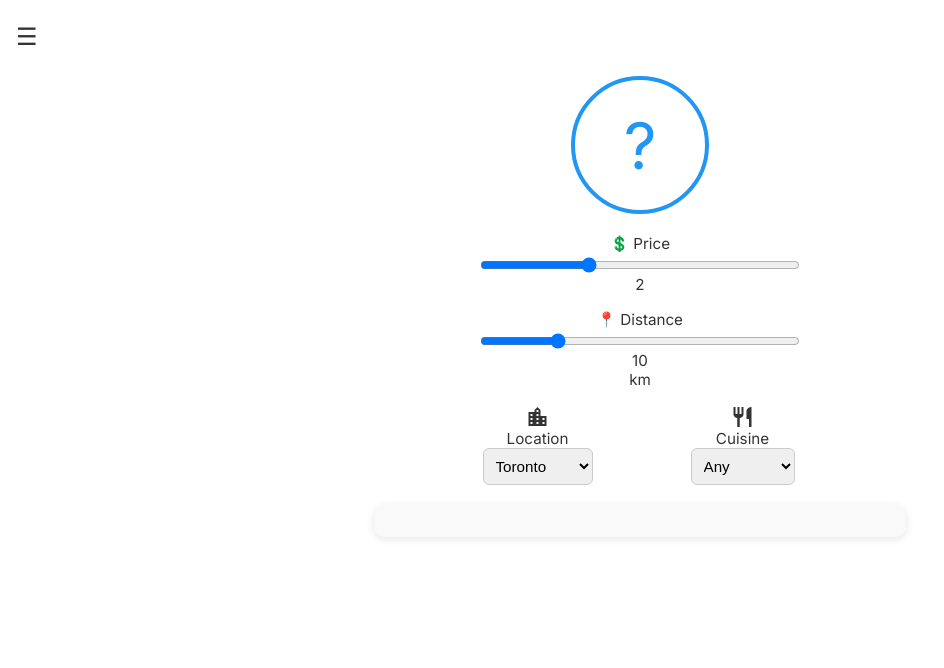
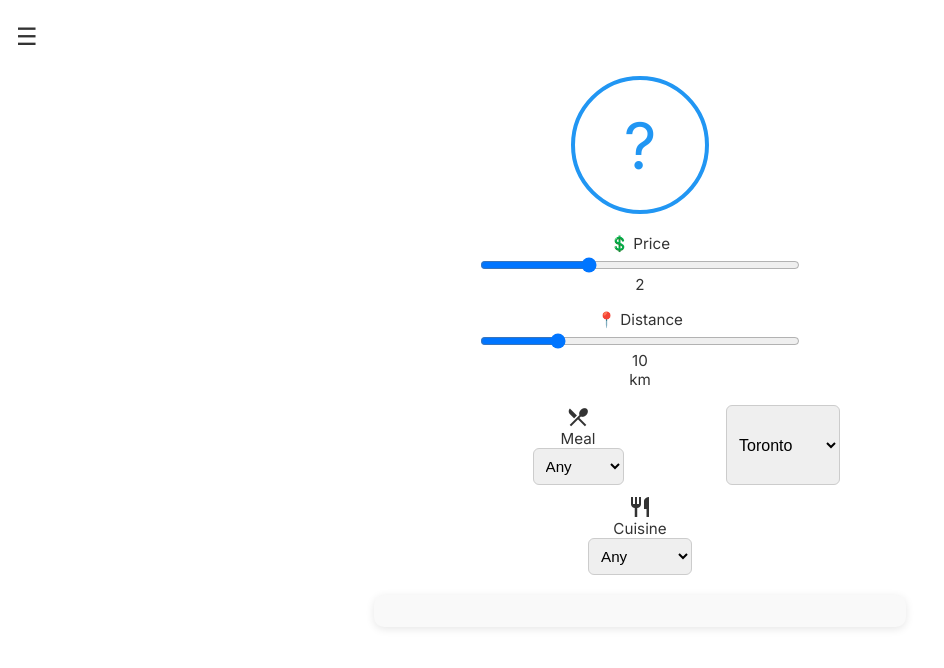
Before and after one commit to hardipsinghk/restaurant-recommender, a website: page index.html in a window 1280 px wide. Shown: the whole page, without its empty margins (0-944 px from the left). Drawn offline with Linux system fonts and the light colour scheme.

Commit message:
Replace location dropdown with meal options

```diff
--- a/index.html
+++ b/index.html
@@ -31,7 +31,16 @@
         </label>
 
         <div class="dropdown-row">
-          <label><span class="material-icons">location_city</span> Location
+          <label><span class="material-icons">restaurant_menu</span> Meal
+  <select id="meal">
+    <option value="">Any</option>
+    <option value="brunch">Brunch</option>
+    <option value="lunch">Lunch</option>
+    <option value="dinner">Dinner</option>
+    <option value="dessert">Dessert</option>
+  </select>
+</label>
+
             <select id="location">
               <option value="Toronto, Canada">Toronto</option>
               <option value="Vancouver, Canada">Vancouver</option>
```
